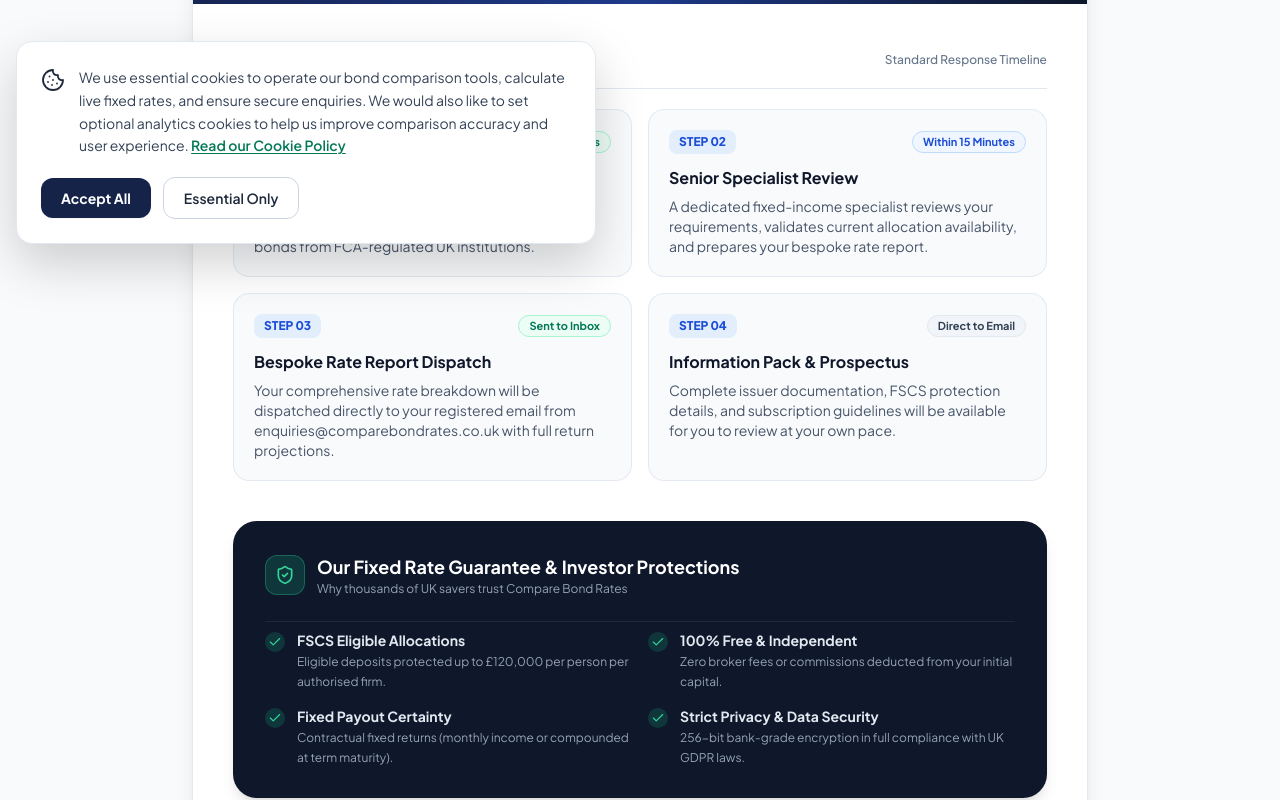
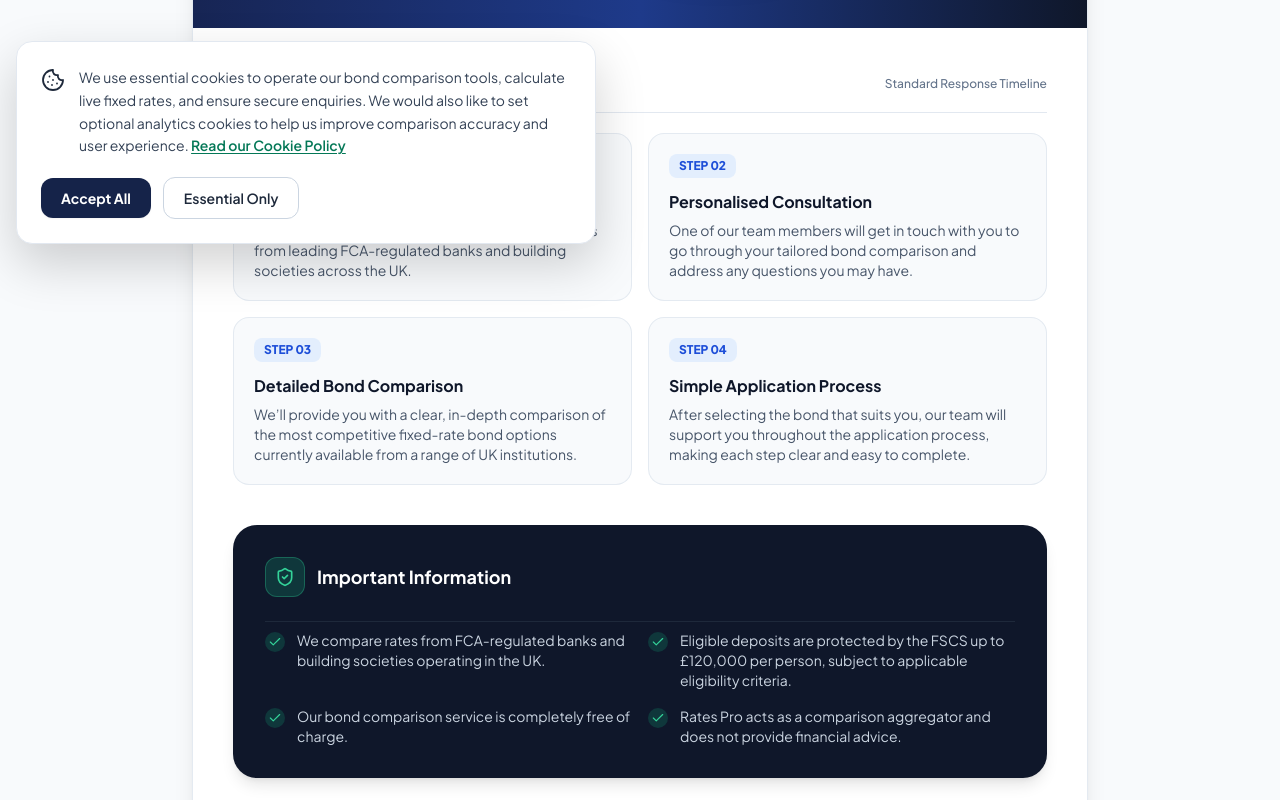
Before and after one commit to itfalcon176/Compare-Bond-Rates, a Next.js app: page /thank-you in a window 1280 px wide. Shown: the part 540-1340 px from the top of the page. Built offline with nearby package versions, Linux system fonts and the light colour scheme.

Commit message:
thankyou

```diff
--- a/app/thank-you/page.tsx
+++ b/app/thank-you/page.tsx
@@ -24,35 +24,27 @@
   const nextSteps = [
     {
       step: '01',
-      title: 'Institutional Rate Matching',
-      timing: 'In Progress',
-      timingColor: 'bg-emerald-50 text-emerald-700 border-emerald-200',
+      title: 'Rate Analysis (Within 24 Hours)',
       description:
-        'Our comparison engine is matching your chosen criteria against today’s highest-yielding fixed-rate bonds from FCA-regulated UK institutions.',
+        'Our team will review the latest fixed-rate bond offers from leading FCA-regulated banks and building societies across the UK.',
     },
     {
       step: '02',
-      title: 'Senior Specialist Review',
-      timing: 'Within 15 Minutes',
-      timingColor: 'bg-blue-50 text-blue-700 border-blue-200',
+      title: 'Personalised Consultation',
       description:
-        'A dedicated fixed-income specialist reviews your requirements, validates current allocation availability, and prepares your bespoke rate report.',
+        'One of our team members will get in touch with you to go through your tailored bond comparison and address any questions you may have.',
     },
     {
       step: '03',
-      title: 'Bespoke Rate Report Dispatch',
-      timing: 'Sent to Inbox',
-      timingColor: 'bg-emerald-50 text-emerald-700 border-emerald-200',
+      title: 'Detailed Bond Comparison',
       description:
-        'Your comprehensive rate breakdown will be dispatched directly to your registered email from enquiries@comparebondrates.co.uk with full return projections.',
+        'We’ll provide you with a clear, in-depth comparison of the most competitive fixed-rate bond options currently available from a range of UK institutions.',
     },
     {
       step: '04',
-      title: 'Information Pack & Prospectus',
-      timing: 'Direct to Email',
-      timingColor: 'bg-slate-100 text-slate-700 border-slate-200',
+      title: 'Simple Application Process',
       description:
-        'Complete issuer documentation, FSCS protection details, and subscription guidelines will be available for you to review at your own pace.',
+        'After selecting the bond that suits you, our team will support you throughout the application process, making each step clear and easy to complete.',
     },
   ];
 
@@ -105,8 +97,7 @@
                 transition={{ delay: 0.2 }}
                 className="text-sm sm:text-base text-slate-300 max-w-2xl mx-auto leading-relaxed"
               >
-                We have received your details. Our team is now generating your tailored comparison report comparing top UK fixed-rate bonds yielding up to <strong className="text-emerald-400 font-bold">8.20% P.A.</strong>
-              </motion.p>
+                We’ve received your request to compare bonds, and our team is currently reviewing the fixed-rate bond options offered by FCA-regulated institutions to find the most suitable rates for you.              </motion.p>
             </div>
 
             {/* Body Container */}
@@ -141,9 +132,6 @@
                         <span className="text-xs font-black text-blue-700 bg-blue-100/70 px-2.5 py-1 rounded-lg">
                           STEP {item.step}
                         </span>
-                        <span className={`text-[11px] font-bold px-2.5 py-0.5 rounded-full border ${item.timingColor}`}>
-                          {item.timing}
-                        </span>
                       </div>
 
                       <div className="space-y-1.5 flex-grow">
@@ -159,7 +147,7 @@
                 </div>
               </div>
 
-              {/* 4. What You Receive with Compare Bond Rates */}
+              {/* 4. Important Information */}
               <div className="bg-slate-900 text-white rounded-3xl p-6 sm:p-8 space-y-6 shadow-lg">
                 <div className="flex items-center gap-3">
                   <div className="w-10 h-10 rounded-xl bg-emerald-500/20 text-emerald-400 flex items-center justify-center border border-emerald-400/30">
@@ -167,11 +155,8 @@
                   </div>
                   <div>
                     <h3 className="text-base sm:text-lg font-bold">
-                      Our Fixed Rate Guarantee &amp; Investor Protections
+                      Important Information
                     </h3>
-                    <p className="text-xs text-slate-400">
-                      Why thousands of UK savers trust Compare Bond Rates
-                    </p>
                   </div>
                 </div>
 
@@ -180,9 +165,8 @@
                     <div className="w-5 h-5 rounded-full bg-emerald-500/20 text-emerald-400 flex items-center justify-center flex-shrink-0 mt-0.5">
                       <Check className="w-3.5 h-3.5" />
                     </div>
-                    <div>
-                      <strong className="block text-slate-200 font-bold">FSCS Eligible Allocations</strong>
-                      <span className="text-slate-400 text-xs">Eligible deposits protected up to £120,000 per person per authorised firm.</span>
+                    <div className="text-slate-300">
+                      We compare rates from FCA-regulated banks and building societies operating in the UK.
                     </div>
                   </div>
 
@@ -190,9 +174,8 @@
                     <div className="w-5 h-5 rounded-full bg-emerald-500/20 text-emerald-400 flex items-center justify-center flex-shrink-0 mt-0.5">
                       <Check className="w-3.5 h-3.5" />
                     </div>
-                    <div>
-                      <strong className="block text-slate-200 font-bold">100% Free &amp; Independent</strong>
-                      <span className="text-slate-400 text-xs">Zero broker fees or commissions deducted from your initial capital.</span>
+                    <div className="text-slate-300">
+                      Eligible deposits are protected by the FSCS up to £120,000 per person, subject to applicable eligibility criteria.
                     </div>
                   </div>
 
@@ -200,9 +183,8 @@
                     <div className="w-5 h-5 rounded-full bg-emerald-500/20 text-emerald-400 flex items-center justify-center flex-shrink-0 mt-0.5">
                       <Check className="w-3.5 h-3.5" />
                     </div>
-                    <div>
-                      <strong className="block text-slate-200 font-bold">Fixed Payout Certainty</strong>
-                      <span className="text-slate-400 text-xs">Contractual fixed returns (monthly income or compounded at term maturity).</span>
+                    <div className="text-slate-300">
+                      Our bond comparison service is completely free of charge.
                     </div>
                   </div>
 
@@ -210,9 +192,8 @@
                     <div className="w-5 h-5 rounded-full bg-emerald-500/20 text-emerald-400 flex items-center justify-center flex-shrink-0 mt-0.5">
                       <Check className="w-3.5 h-3.5" />
                     </div>
-                    <div>
-                      <strong className="block text-slate-200 font-bold">Strict Privacy &amp; Data Security</strong>
-                      <span className="text-slate-400 text-xs">256-bit bank-grade encryption in full compliance with UK GDPR laws.</span>
+                    <div className="text-slate-300">
+                      Rates Pro acts as a comparison aggregator and does not provide financial advice.
                     </div>
                   </div>
                 </div>
```
